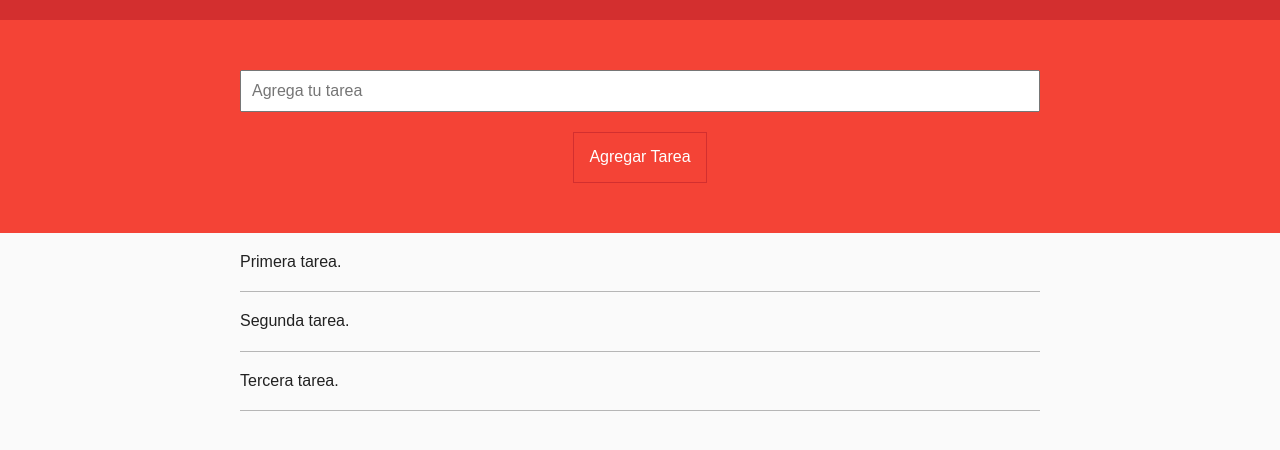
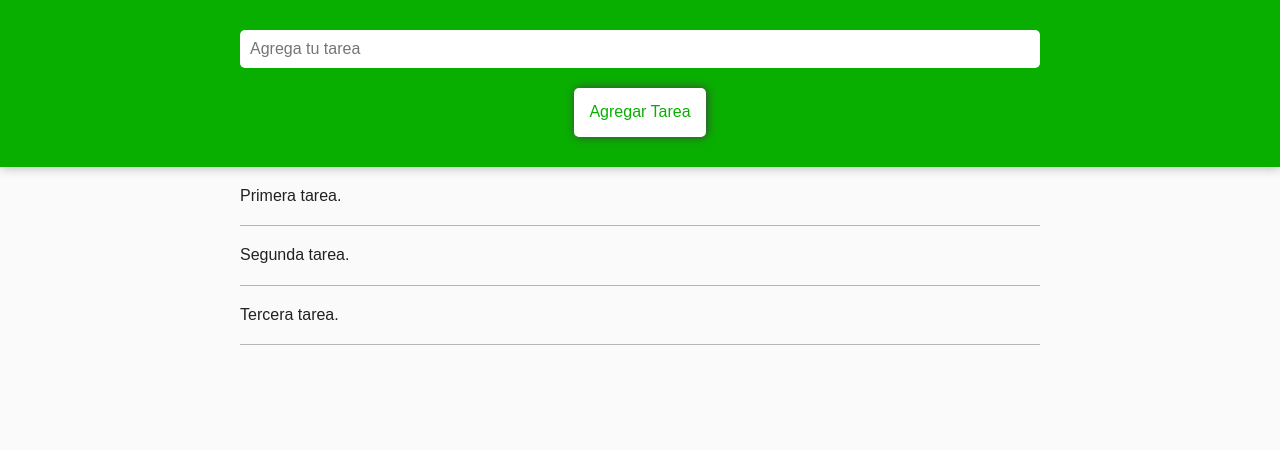
Before and after one commit to LuisEnriqueChavarriaVazquez/lista-de-tareas-Typescript, a plain HTML site: page index.html in a window 1280 px wide. Drawn offline with nearby package versions, Linux system fonts and the light colour scheme; files whose address does not match are found by name.

Commit message:
Arreglo de estilo

```diff
--- a/css/estilos.css
+++ b/css/estilos.css
@@ -19,11 +19,12 @@ body {
 }
 
 .principal {
-    background: #F44336;
-    border-top: 20px solid #D32F2F;
+    background: #09af00;
     color: #fff;
     padding: 50px 0;
     width: 100%;
+    padding: 30px;
+    box-shadow: 1px 1px 10px #B6B6B6;
 }
 
 .principal .formulario {
@@ -35,24 +36,29 @@ body {
     margin-bottom: 20px;
     padding: 10px;
     width: 100%;
+    border-radius: 5px;
+    border: none;
 }
 
 .principal .formulario input[type=text].error {
-    border: 5px solid #D32F2F;
+    border: 5px solid #09af00;
     color: red;
 }
 
 .principal .formulario .boton {
-    background: none;
-    border: 1px solid #D32F2F;
-    color: #fff;
+    background: #fff;
+    color: #09af00;
     display: inline-block;
     font-size: 16px;
     padding: 15px;
+    border: none;
+    border-radius: 5px;
+    box-shadow: 1px 0px 10px rgb(65, 64, 64);
+    transition: all ease .5s;
 }
 
 .principal .formulario .boton:hover {
-    border: 1px solid #fff;
+    box-shadow: 1px 0px 5px rgb(65, 64, 64);
 }
 
 
```
